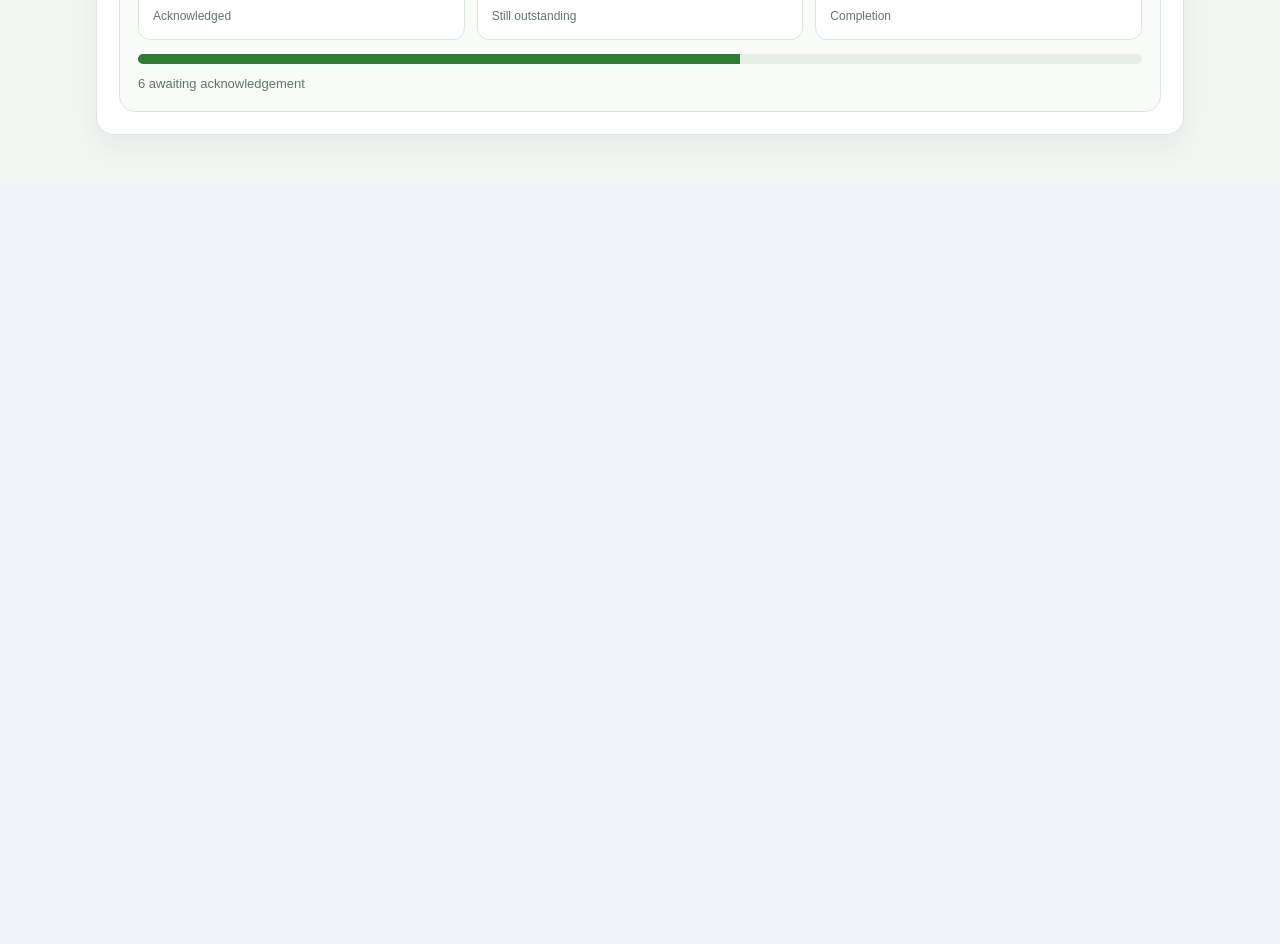
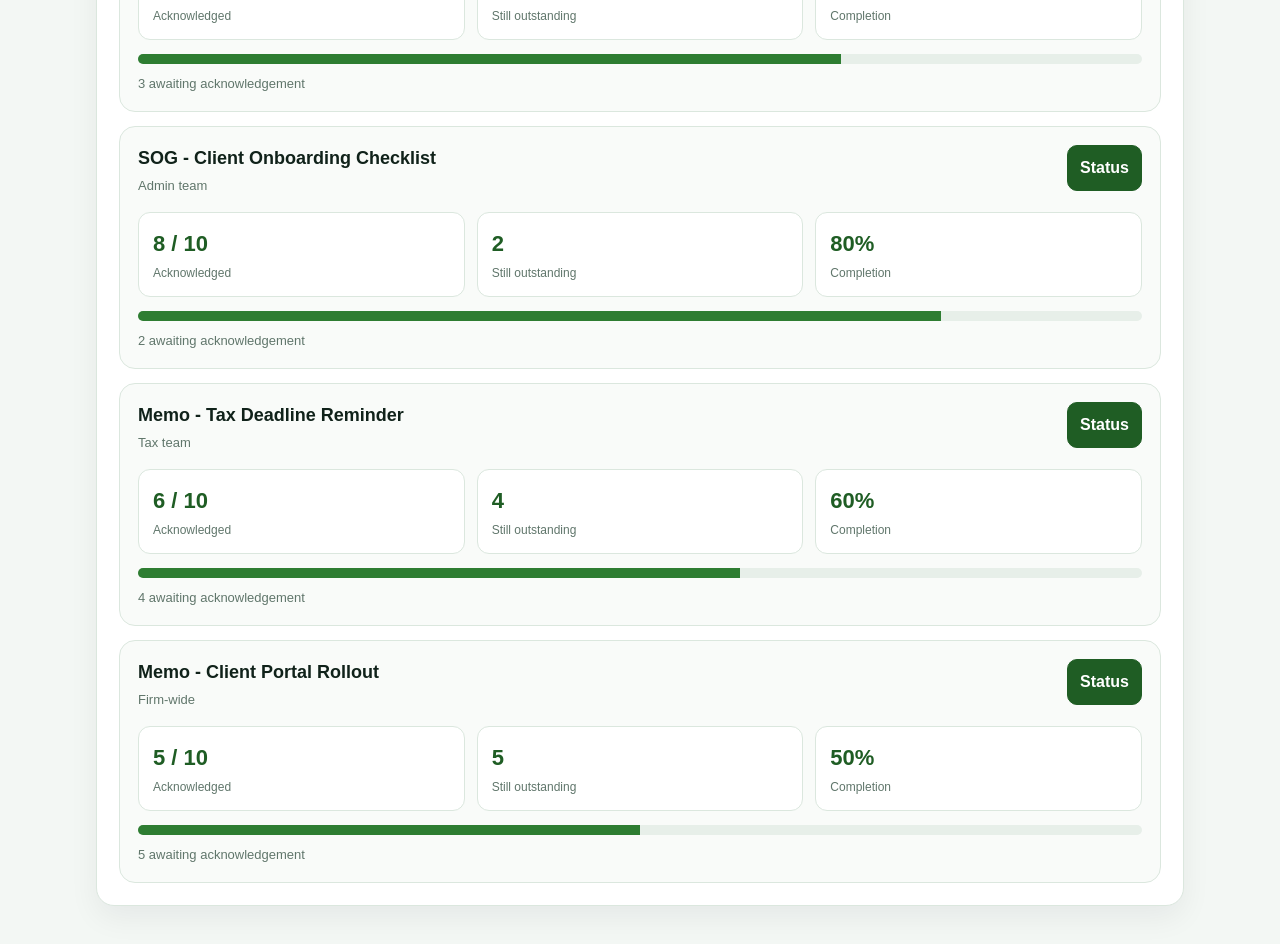
Before and after one commit to phoenixinc37-hue/policy-manager, a Next.js app: page /status in a window 1280 px wide. Shown: the part 640-1584 px from the top of the page. Before the commit the page ends 823 px from the top, so only its background shows below. Built offline with nearby package versions, Linux system fonts and the light colour scheme.

Commit message:
feat: seed full policy sog memo demo flow for team view

```diff
--- a/app/data.ts
+++ b/app/data.ts
@@ -33,18 +33,100 @@ export const documents: PolicyDocument[] = [
     title: "Client File Document Standards",
     type: "Policy",
     team: "Tax team",
-    assignedTo: ["Jack Wilde", "Sarah Jenkins", "Michael Chang", "Emily Rodriguez", "David Thompson", "Amanda Cole", "Robert Chen", "Jessica Patel", "Thomas Wright", "Olivia Bennett", "Rachel Stone", "Ben Carter", "Julia Price", "Chris Long", "Ava Martin"],
-    acknowledgedBy: ["Jack Wilde", "Sarah Jenkins", "Michael Chang", "Emily Rodriguez", "David Thompson", "Amanda Cole", "Robert Chen", "Jessica Patel", "Thomas Wright", "Olivia Bennett", "Rachel Stone", "Ben Carter"],
+    assignedTo: employees,
+    acknowledgedBy: ["Sarah Jenkins", "Michael Chang", "Emily Rodriguez", "David Thompson", "Amanda Cole", "Robert Chen", "Jessica Patel", "Thomas Wright", "Olivia Bennett"],
     status: "circulating",
     needsAttention: true,
+  },
+  {
+    id: "policy-billing-documentation-protocol",
+    title: "Billing Documentation Protocol",
+    type: "Policy",
+    team: "Admin team",
+    assignedTo: employees,
+    acknowledgedBy: employees,
+    status: "library",
+  },
+  {
+    id: "policy-client-call-standard",
+    title: "Client Call Standard",
+    type: "Policy",
+    team: "Client care",
+    assignedTo: employees,
+    acknowledgedBy: employees,
+    status: "library",
   },
   {
     id: "sog-month-end-closing",
     title: "Month End Closing Procedure",
     type: "SOG",
     team: "Admin team",
-    assignedTo: ["Jack Wilde", "Sarah Jenkins", "Michael Chang", "Emily Rodriguez", "David Thompson", "Amanda Cole", "Robert Chen", "Jessica Patel", "Thomas Wright", "Olivia Bennett", "Rachel Stone", "Ben Carter", "Julia Price", "Chris Long", "Ava Martin"],
-    acknowledgedBy: ["Jack Wilde", "Sarah Jenkins", "Michael Chang", "Emily Rodriguez", "David Thompson", "Amanda Cole", "Robert Chen", "Jessica Patel", "Thomas Wright"],
+    assignedTo: employees,
+    acknowledgedBy: ["Sarah Jenkins", "Michael Chang", "Emily Rodriguez", "David Thompson", "Amanda Cole", "Robert Chen", "Jessica Patel"],
+    status: "circulating",
+  },
+  {
+    id: "sog-client-onboarding-checklist",
+    title: "Client Onboarding Checklist",
+    type: "SOG",
+    team: "Admin team",
+    assignedTo: employees,
+    acknowledgedBy: ["Sarah Jenkins", "Michael Chang", "Emily Rodriguez", "David Thompson", "Amanda Cole", "Robert Chen", "Jessica Patel", "Thomas Wright"],
+    status: "circulating",
+  },
+  {
+    id: "sog-year-end-file-assembly",
+    title: "Year End File Assembly",
+    type: "SOG",
+    team: "Tax team",
+    assignedTo: employees,
+    acknowledgedBy: employees,
+    status: "library",
+  },
+  {
+    id: "sog-engagement-letter-processing",
+    title: "Engagement Letter Processing",
+    type: "SOG",
+    team: "Leadership",
+    assignedTo: employees,
+    acknowledgedBy: employees,
+    status: "library",
+  },
+  {
+    id: "sog-document-retention-workflow",
+    title: "Document Retention Workflow",
+    type: "SOG",
+    team: "Operations",
+    assignedTo: employees,
+    acknowledgedBy: employees,
+    status: "library",
+  },
+  {
+    id: "memo-remote-work-expectations",
+    title: "Remote Work Expectations",
+    type: "Memo",
+    team: "Firm-wide",
+    assignedTo: employees,
+    acknowledgedBy: employees,
+    status: "library",
+    latestPublished: true,
+  },
+  {
+    id: "memo-tax-deadline-reminder",
+    title: "Tax Deadline Reminder",
+    type: "Memo",
+    team: "Tax team",
+    assignedTo: employees,
+    acknowledgedBy: ["Sarah Jenkins", "Michael Chang", "Emily Rodriguez", "David Thompson", "Amanda Cole", "Robert Chen"],
+    status: "circulating",
+  },
+  {
+    id: "memo-client-portal-rollout",
+    title: "Client Portal Rollout",
+    type: "Memo",
+    team: "Firm-wide",
+    assignedTo: employees,
+    acknowledgedBy: ["Sarah Jenkins", "Michael Chang", "Emily Rodriguez", "David Thompson", "Amanda Cole"],
     status: "circulating",
   },
   {
@@ -56,16 +138,6 @@ export const documents: PolicyDocument[] = [
     acknowledgedBy: [],
     status: "pending-approval",
     awaitingApproval: true,
-  },
-  {
-    id: "memo-remote-work-expectations",
-    title: "Remote Work Expectations",
-    type: "Memo",
-    team: "Firm-wide",
-    assignedTo: employees,
-    acknowledgedBy: employees,
-    status: "library",
-    latestPublished: true,
   },
 ];
 
```
